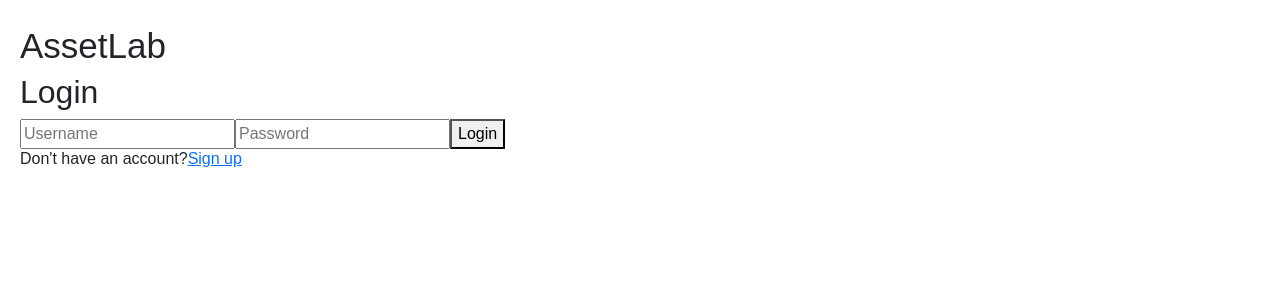
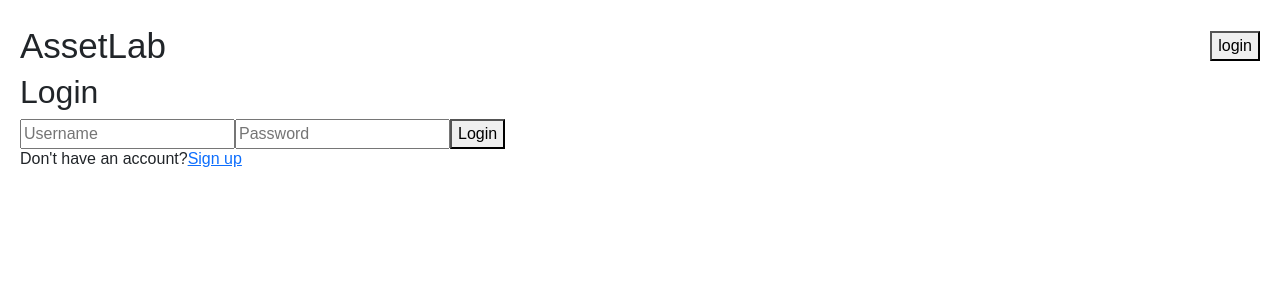
Before and after one commit to JonLLL/stockapp, a React (Create React App) app in the folder React/stock-app/: page /login in a window 1280 px wide. Shown: the top 300 px of the page. Built offline with nearby package versions, Linux system fonts and the light colour scheme.

Commit message:
move logout functionality to nav bar

```diff
--- a/React/stock-app/src/components/NavigationBar.jsx
+++ b/React/stock-app/src/components/NavigationBar.jsx
@@ -1,32 +1,61 @@
 import React,  { useState, useEffect } from "react";
 import { Link, useNavigate } from "react-router-dom";
-import Logout from "./logoutButton";
 
 const Navbar = () =>{
-    const [user, setUser] = useState(null);
+    const [localUser, setLocalUser] = useState(null);
     const navigate = useNavigate();
-
 
     useEffect(() => {
         const storedUser = localStorage.getItem("user");
         if (storedUser) {
-            setUser(JSON.parse(storedUser)); // Set user if found
+            setLocalUser(JSON.parse(storedUser).user); // Parse the user data correctly
         }
+        // Listen for storage events (e.g., when user logs out from another tab)
+        const handleStorageChange = () => {
+            const updatedUser = localStorage.getItem("user");
+            if (updatedUser) {
+                setLocalUser(JSON.parse(updatedUser).user);
+            } else {
+                setLocalUser(null);
+            }
+        };
+
+        window.addEventListener("storage", handleStorageChange);
+
+        return () => {
+            window.removeEventListener("storage", handleStorageChange);
+        };
         }, []);
 
+
+        const handleLogout = () => {
+            localStorage.removeItem("user");
+            setLocalUser(null);
+            window.dispatchEvent(new Event("storage")); // Trigger navbar update
+            navigate("/")
+        };
+
     return(
-        <div>
+        <div style={{
+            display: 'flex',
+            justifyContent: 'space-between',
+            alignItems: 'center',
+            }}>
             <Link to="/" style={{ textDecoration: 'none', color: 'inherit' , fontSize:"35px"}}>
                 AssetLab
             </Link>
-            {/* {user ? (
-                // <button onClick={() => navigate("/dashboard")}>Dashboard</button>
-                <button>logout</button>
-                ) : (
+            <div>
+                {localUser ? (
+                    <div>
+                    <button onClick={() => navigate("/dashboard")}>dashboard</button>
+                     <button onClick={handleLogout}>logout</button>
+                     </div>
+                ):(
                 <Link to="/login">
-                    <button>Log In</button>
-                </Link>
-                )} */}
+                    <button>login</button>
+                    </Link>
+                )}
+            </div>
 
         </div>
     )
--- a/React/stock-app/src/pages/Dashboard.jsx
+++ b/React/stock-app/src/pages/Dashboard.jsx
@@ -41,12 +41,6 @@ function Dashboard() {
             }
         }, [user?.id]); // Depend on `user.id` instead of `user`
 
-    const handleLogout = () => {
-        localStorage.removeItem("user"); // Remove user data
-        setUser(null);
-        setWatchlist([]); // Ensure watchlist is cleared
-        navigate("/"); // Redirect to Home
-    };
 
         const handleAddWatchlist = async (name) => {
             try {
@@ -62,7 +56,6 @@ function Dashboard() {
         return (
             <div>
                 <h2>Welcome back, {user?.username}!</h2>
-            <button onClick={handleLogout}>Logout</button>
                 <h4>Your Watchlists:</h4>
                 <button onClick={() =>setIsModalOpen(true) }>+</button>
                 {watchlist.length > 0 ? (
--- a/React/stock-app/src/pages/login.jsx
+++ b/React/stock-app/src/pages/login.jsx
@@ -20,6 +20,7 @@ function Login(){
             });
 
             localStorage.setItem("user", JSON.stringify(response.data));
+            window.dispatchEvent(new Event("storage"));
 
             setMessage("Login successful!")
             console.log("Login Successful", response.data)
```
Lines whose indentation alone changed are shown as unchanged.
